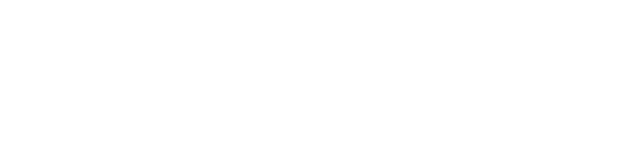
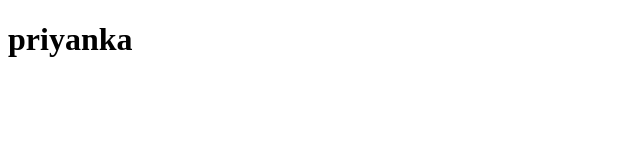
Before and after one commit to priyankaharne30-cloud/apnacolleae-emo, a plain HTML site: page index.html in a window 1280 px wide. Shown: the whole page, without its empty margins (0-640 px from the left). Drawn offline with Linux system fonts and the light colour scheme.

Commit message:
this is v2

```diff
--- a/index.html
+++ b/index.html
@@ -6,6 +6,6 @@
     <title>Document</title>
 </head>
 <body>
-
+    <h1>priyanka</h1>
 </body>
 </html>
```
